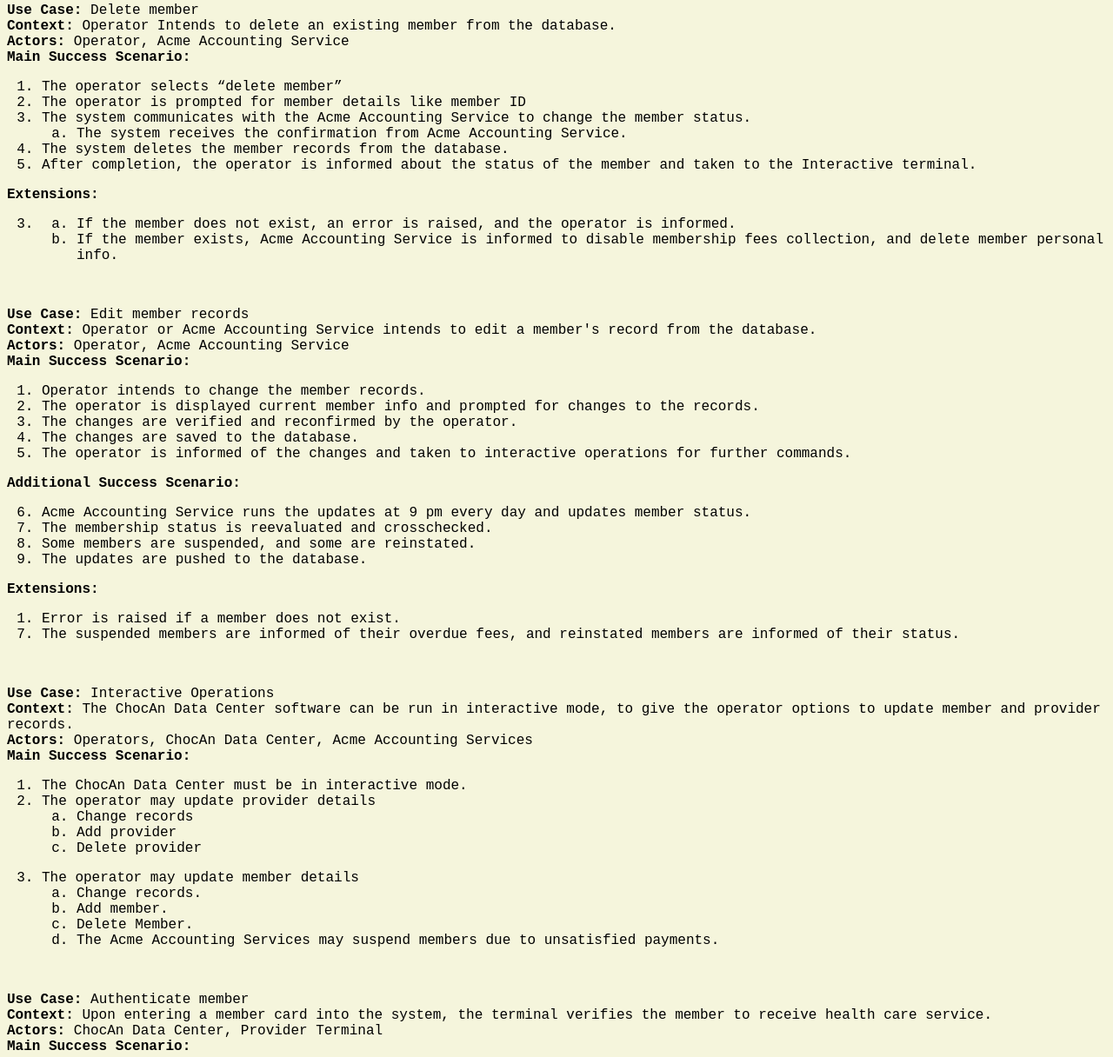
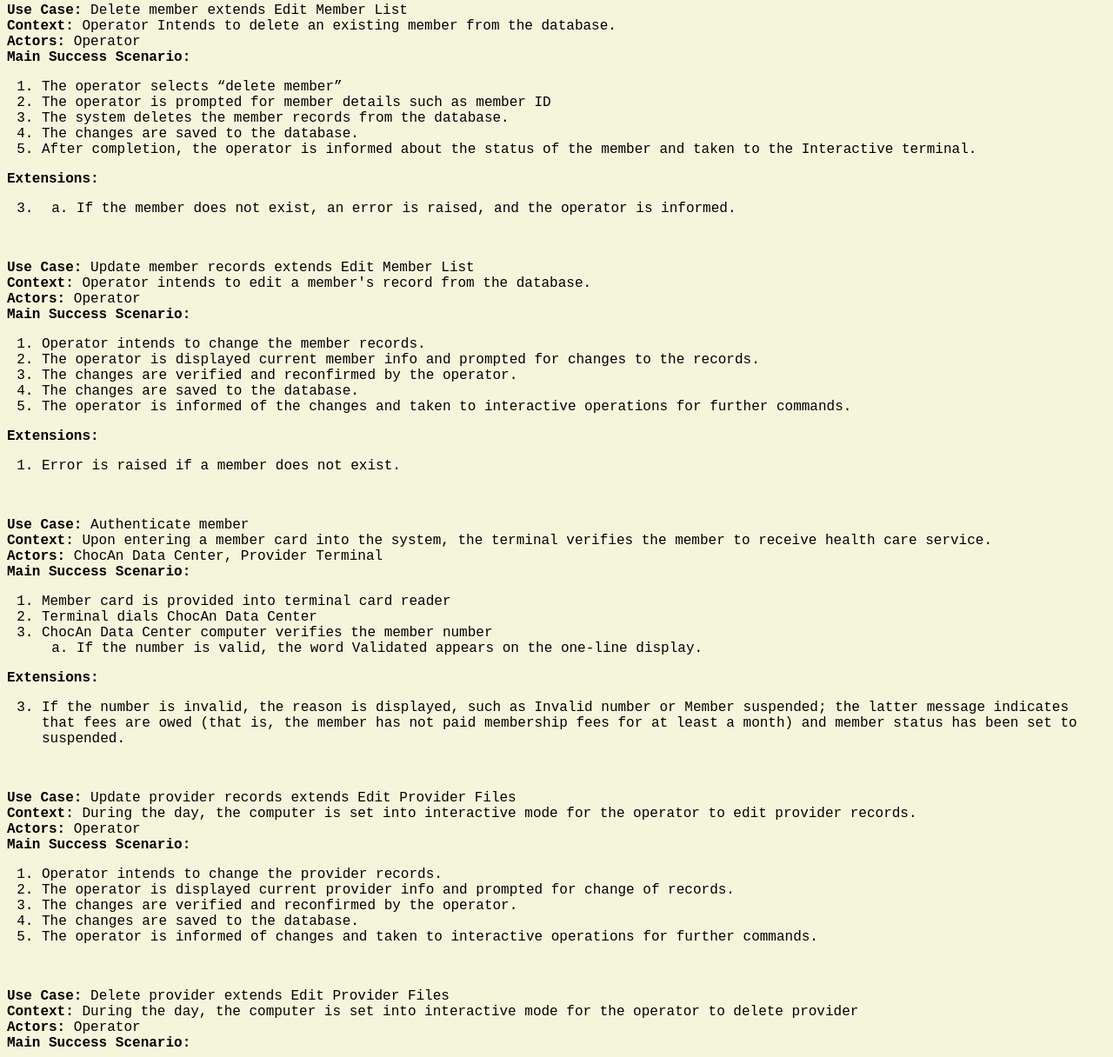
Before and after one commit to emilyotter/ChocAn-Java, a plain HTML site: page Project 1/Team12_Requirements/report.html in a window 1280 px wide. Shown: the part 8376-9592 px from the top of the page at 87% size. Drawn offline with Linux system fonts and the light colour scheme.

Commit message:
Removed Acme Accounting Serivce, Fixed Add member Delete Member Update Member Records use case descriptions

```diff
--- a/Project 1/Team12_Requirements/report.html
+++ b/Project 1/Team12_Requirements/report.html
@@ -305,19 +305,16 @@
 
     <br>
     <p>
-        <b>Use Case:</b> Add member<br>
+        <b>Use Case:</b> Add member extends Edit Member Files<br>
         <b>Context:</b> Operator Intends to add a new member to the database.<br>
-        <b>Actors:</b> Operator, Acme Accounting Service<br>
+        <b>Actors:</b> Operator<br>
         <b>Main Success Scenario:</b>
         <OL>
             <LI>The operator selects “add member”
             <LI>Operator is prompted to fill up the member details
-            <LI>The system communicates with the Acme Accounting Service to record the member details.
-                <ol TYPE="a">
-                    <LI>The system receives the confirmation from Acme Accounting Service.
-                </OL>
-
-            <LI>After completion, the operator is informed about the status of the member and taken to the Interactive terminal.
+            <LI>After completion, the operator is informed about the status of the member.
+            <LI> The changes are saved to the database.
+            <LI> The operator is taken to the Interactive terminal.
         </OL>
         <b>Extensions:</b>
         <ol START="3">
@@ -331,19 +328,15 @@
 
     <br>
     <p>
-        <b>Use Case:</b> Delete member<br>
+        <b>Use Case:</b> Delete member extends Edit Member List<br>
         <b>Context:</b> Operator Intends to delete an existing member from the database.<br>
-        <b>Actors:</b> Operator, Acme Accounting Service<br>
+        <b>Actors:</b> Operator<br>
         <b>Main Success Scenario:</b>
         <OL>
             <LI>The operator selects “delete member”
-            <LI>The operator is prompted for member details like member ID
-            <LI>The system communicates with the Acme Accounting Service to change the member status.
-                <ol TYPE="a">
-                    <LI>The system receives the confirmation from Acme Accounting Service.
-                </OL>
-
+            <LI>The operator is prompted for member details such as member ID
             <LI>The system deletes the member records from the database.
+            <LI> The changes are saved to the database.
             <LI>After completion, the operator is informed about the status of the member and taken to the Interactive terminal.
         </OL>
         <b>Extensions:</b>
@@ -351,16 +344,14 @@
             <LI>
                 <ol TYPE="a">
                     <LI> If the member does not exist, an error is raised, and the operator is informed.
-                    <LI>If the member exists, Acme Accounting Service is informed to disable membership fees collection, and delete member personal info.
                 </OL>
-
         </OL>
 
     <br>
     <p>
-        <b>Use Case:</b> Edit member records<br>
-        <b>Context:</b> Operator or Acme Accounting Service intends to edit a member's record from the database.<br>
-        <b>Actors:</b> Operator, Acme Accounting Service<br>
+        <b>Use Case:</b> Update member records extends Edit Member List<br>
+        <b>Context:</b> Operator intends to edit a member's record from the database.<br>
+        <b>Actors:</b> Operator<br>
         <b>Main Success Scenario:</b>
         <OL>
             <LI>Operator intends to change the member records.
@@ -369,45 +360,13 @@
             <LI>The changes are saved to the database.
             <LI>The operator is informed of the changes and taken to interactive operations for further commands.
         </OL>
-        <b>Additional Success Scenario:</b>
-        <ol START="6">
-            <LI>Acme Accounting Service runs the updates at 9 pm every day and updates member status.
-            <LI>The membership status is reevaluated and crosschecked.
-            <LI>Some members are suspended, and some are reinstated.
-            <LI>The updates are pushed to the database.
-        </OL>
         <b>Extensions:</b>
         <OL>
             <LI>Error is raised if a member does not exist.
-            <li value="7">The suspended members are informed of their overdue fees, and reinstated members are informed of their status.
         </OL>
 
     <br>
-    <p>
-        <b>Use Case:</b> Interactive Operations<br>
-        <b>Context:</b> The ChocAn Data Center software can be run in interactive mode, to give the operator options to update member and provider records.<br>
-        <b>Actors:</b> Operators, ChocAn Data Center, Acme Accounting Services<br>
-        <b>Main Success Scenario:</b>
-        <OL>
-            <LI> The ChocAn Data Center must be in interactive mode.
-            <LI> The operator may update provider details
-                <OL TYPE="a">
-                    <LI> Change records
-                    <LI> Add provider
-                    <LI> Delete provider
-                </OL>
-        </OL>
-        <OL START="3">
-            <LI> The operator may update member details
-                <OL TYPE="a">
-                    <LI> Change records.
-                    <LI> Add member.
-                    <LI> Delete Member.
-                    <LI>The Acme Accounting Services may suspend members due to unsatisfied payments.
-                </OL>
-        </OL>
 
-    <br>
     <p>
         <b>Use Case:</b> Authenticate member<br>
         <b>Context:</b> Upon entering a member card into the system, the terminal verifies the member to receive health care service.<br>
@@ -428,7 +387,7 @@
 
     <br>
     <p>
-        <b>Use Case:</b> Edit provider records<br>
+        <b>Use Case:</b> Update provider records extends Edit Provider Files<br>
         <b>Context:</b> During the day, the computer is set into interactive mode for the operator to edit provider records.<br>
         <b>Actors:</b> Operator<br>
         <b>Main Success Scenario:</b>
@@ -442,7 +401,7 @@
 
     <br>
     <p>
-        <b>Use Case:</b> Delete provider<br>
+        <b>Use Case:</b> Delete provider  extends Edit Provider Files <br>
         <b>Context:</b> During the day, the computer is set into interactive mode for the operator to delete provider<br>
         <b>Actors:</b> Operator<br>
         <b>Main Success Scenario:</b>
@@ -456,7 +415,7 @@
 
     <br>
     <p>
-        <b>Use Case:</b> Add provider<br>
+        <b>Use Case:</b> Add provider extends Edit Provider Files <br>
         <b>Context:</b> During the day, the computer is set into interactive mode for the operator to add providers<br>
         <b>Actors:</b> Operator<br>
         <b>Main Success Scenario:</b>
```
